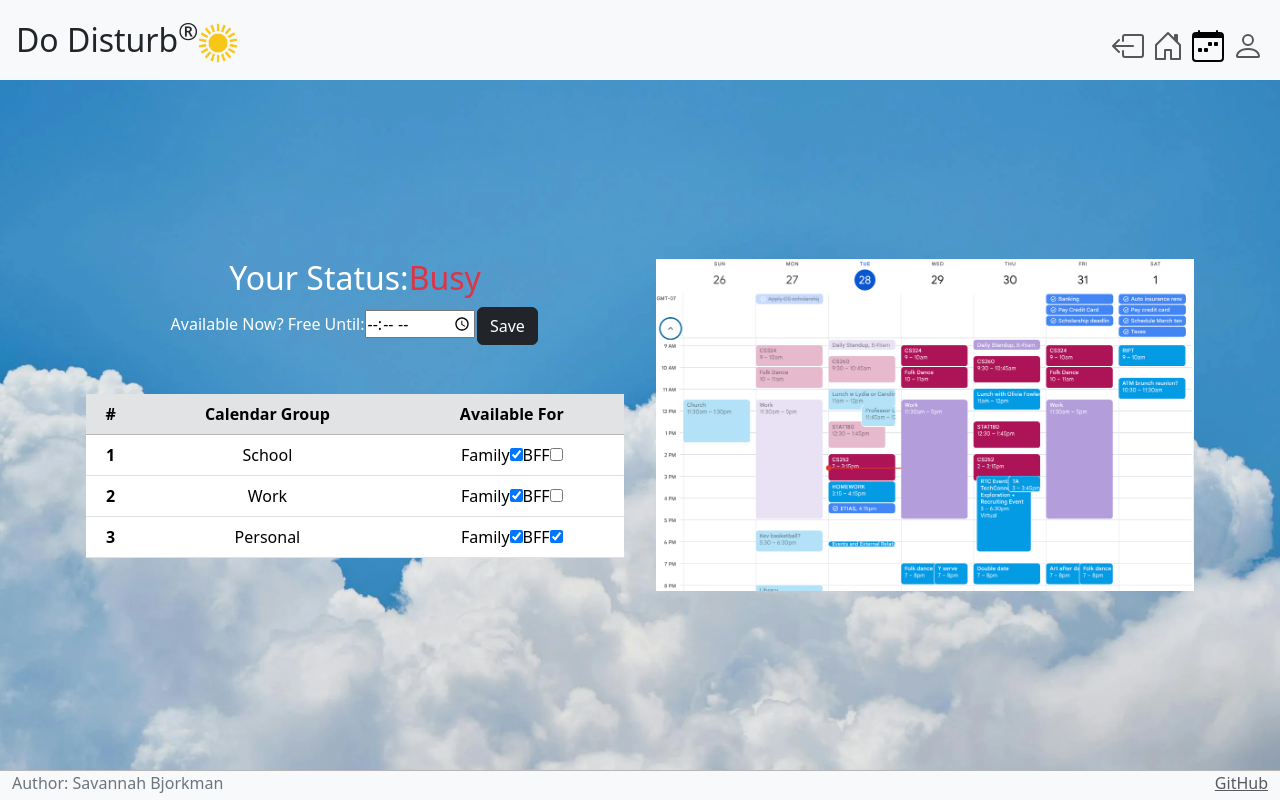
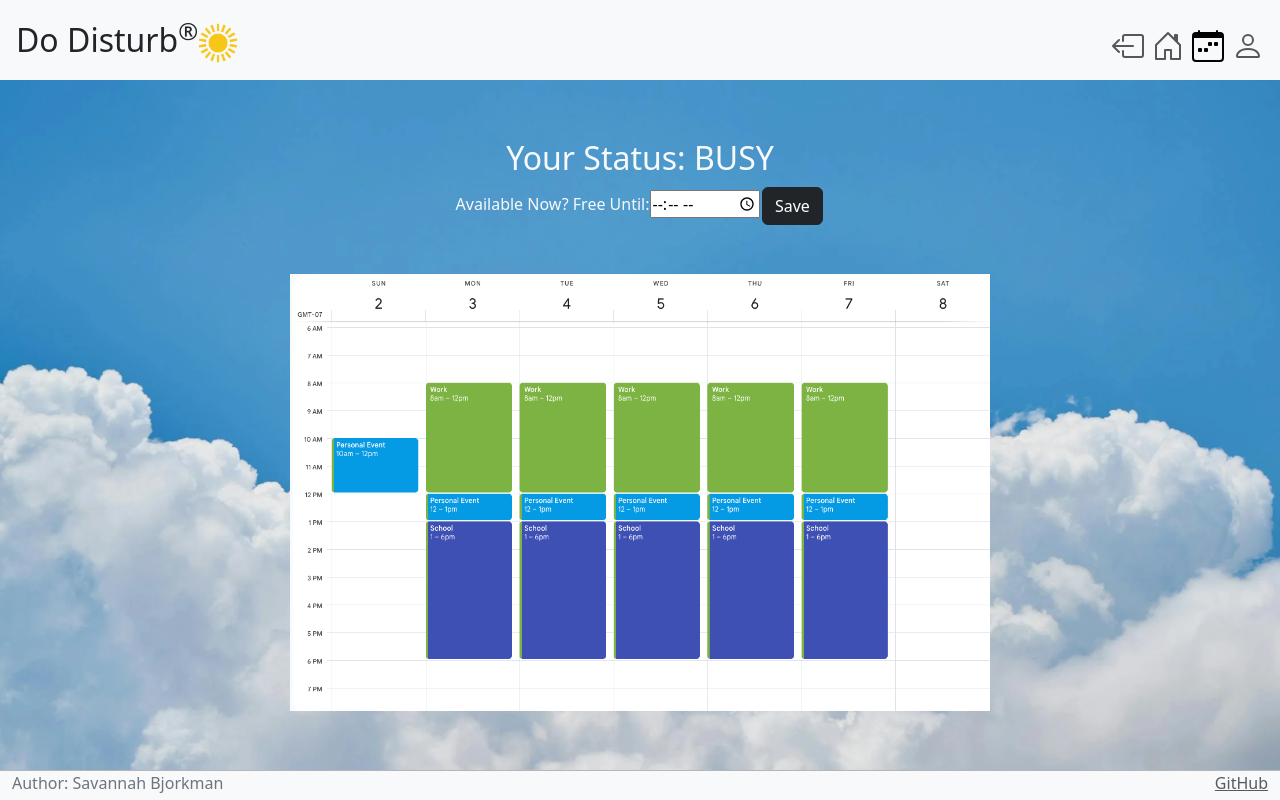
Before and after one commit to savbjork/startup, a React (Vite) app: page /schedule in a window 1280 px wide. Built offline with nearby package versions, Linux system fonts and the light colour scheme.

Commit message:
working on react p2

```diff
--- a/src/app.jsx
+++ b/src/app.jsx
@@ -10,6 +10,11 @@ import { Home } from './home/home';
 import { Schedule } from './schedule/schedule';
 
 export default function App() {
+
+    //temporary mock database information
+    const friends = ['Adrienne','Steve','Abby','Kevin','Sawyer'];
+    localStorage.setItem('friends', JSON.stringify(friends));
+
     return (
         <BrowserRouter>
             <div className='body bg-dark text-light'>
--- a/src/friends/friends.jsx
+++ b/src/friends/friends.jsx
@@ -3,81 +3,73 @@ import './friends.css';
 
 
 export function Friends() {
+  const [friends, setFriends] = React.useState([]);
+
+  React.useEffect(() => {
+    const friendsText = localStorage.getItem('friends');
+    if (friendsText) {
+      setFriends(JSON.parse(friendsText));
+    }
+  }
+  , []);
+
+  const friendRows = [];
+  if (friends) {
+    console.log('friends')
+    for (const friend of friends) {
+      //const { name } = friend;
+      console.log(friend);
+      friendRows.push(
+        <tr key={friend}>
+          <td>{friend}</td>
+          {/* <td>
+            <div className="btn-group btn-group-toggle" data-toggle="buttons">
+            <label className="btn">
+              <input type="radio" name="group1" id="group1_family" autoComplete="off" defaultChecked /> Family
+            </label>
+            <label className="btn">
+              <input type="radio" name="group1" id="group1_BFF" autoComplete="off"/> BFF
+            </label>
+            </div>
+          </td> */}
+        </tr>
+      );
+
+    }
+  }
+  else {
+    console.log('no friends');
+  }
+
+
   return (
     <main>
       <div className="container">
         <div className="row">
-             <h2 className="text-light">Friends & Groups</h2>
+             <h2 className="text-light text-center">Friends</h2>
             <section>
               <table className="table bg-light text-dark">
                 <thead className="table-secondary">
                   <tr>
-                    <th scope="col">#</th>
                     <th scope="col">Name</th>
-                    <th scope="col">Group</th>
-                    <th scope="col">Status</th>
                   </tr>
                 </thead>
                 <tbody>
-                  <tr>
-                    <th scope="row">1</th>
-                    <td>Adge</td>
-                    <td>
-                      <div className="btn-group btn-group-toggle" data-toggle="buttons">
-                      <label className="btn">
-                        <input type="radio" name="group1" id="group1_family" autoComplete="off" defaultChecked /> Family
-                      </label>
-                      <label className="btn">
-                        <input type="radio" name="group1" id="group1_BFF" autoComplete="off"/> BFF
-                      </label>
-                      </div>
-                    </td>
-                    <td>Busy</td>
-                    </tr>
-                    <tr>
-                    <th scope="row">2</th>
-                    <td>Jocey</td>
-                    <td>
-                      <div className="btn-group btn-group-toggle" data-toggle="buttons">
-                      <label className="btn">
-                        <input type="radio" name="group2" id="jocey_family" autoComplete="off" defaultChecked/> Family
-                      </label>
-                      <label className="btn">
-                        <input type="radio" name="group2" id="jocey_BFF" autoComplete="off"/> BFF
-                      </label>
-                      </div>
-                    </td>
-                    <td>Busy</td>
-                    </tr>
-                    <tr>
-                    <th scope="row">3</th>
-                    <td>Sawyer</td>
-                    <td>
-                      <div className="btn-group btn-group-toggle" data-toggle="buttons">
-                      <label className="btn">
-                        <input type="radio" name="group3" id="sawyer_family" autoComplete="off"/> Family
-                      </label>
-                      <label className="btn">
-                        <input type="radio" name="group3" id="sawyer_BFF" autoComplete="off" defaultChecked /> BFF
-                      </label>
-                      </div>
-                    </td>
-                    <td>Available</td>
-                    </tr>
+                  {friendRows}
               </tbody>
             </table>
             <input type="text" placeholder="Username"/>
             <button type="submit" className="btn btn-dark">Add</button>
             </section>
 
-          <div>
+          {/* <div>
             <ul className="list-group list-group-horizontal flex-wrap">
               <li className="list-group-item">Family</li>
               <li className="list-group-item">BFF</li>
             </ul>
             <input type="text" placeholder="Group Name"/>
             <button type="submit" className="btn btn-dark">Add</button>
-          </div>
+          </div> */}
         </div>
       </div>
     </main>
--- a/src/home/home.jsx
+++ b/src/home/home.jsx
@@ -2,29 +2,86 @@ import React from 'react';
 import './home.css';
 
 export function Home() {
+  const [friends, setFriends] = React.useState([]);
+  const [availFriend, setAvailFriend] = React.useState([]);
+  const [busyFriend, setBusyFriend] = React.useState([]);
+
+  React.useEffect(() => {
+    const friendsText = localStorage.getItem('friends');
+    if (friendsText) {
+      console.log('setting friends');
+      setFriends(JSON.parse(friendsText));
+    }
+  }
+  , []);
+
+  React.useEffect(() => {
+    if (friends.length) {
+      updateFriends();
+    }
+    const interval = setInterval(() => updateFriends(), 60000);
+    return () => clearInterval(interval);
+  }, [friends]);
+
+  function updateFriends() {
+    const avail = [];
+    const busy = [];
+    if (friends.length) {
+      console.log('friends');
+      for (const friend of friends) {
+        const status = getFriendStatus(friend);
+
+        if (status == 'available') {
+          avail.push(
+            <li className="list-group-item" key={friend}>{friend}</li>
+          );
+        } else {
+          busy.push(
+            <li className="list-group-item" key={friend}>{friend}</li>
+          );
+        }
+      }
+    } else {
+      console.log('no friends');
+      avail.push(
+        <li className="list-group-item">Add a friend!</li>
+      );
+    }
+    setAvailFriend(avail);
+    setBusyFriend(busy);
+  }
+
+
+  function getFriendStatus(friend) {
+    // TODO: replace with database call
+    const random = Math.floor(Math.random() * 2);
+    if (random === 0) {
+      return 'available';
+    }
+    else {
+      return 'busy';
+    }
+  }
+
   return (
     <main className="status container-fluid p-0 text-light">
       <div className="container">
-        <h4 className="text-center">Your friends are free to chat!</h4>
-        <br/>
+        {(availFriend.length > 0) &&
+        <>
+          <h4 className="text-center">Your friends are free to chat!</h4>
+          <br/>
+        </>}
         <div className="row bg-light p-2" style={{ "--bs-bg-opacity": ".5" }}>
           <div className="col-md-6 text-white p-3">
             <h2 className="text-success">Available</h2>
             <ul className="list-group list-group-horizontal flex-wrap">
-              <li className="list-group-item">Adge</li>
-              <li className="list-group-item">Caroline</li>
-              <li className="list-group-item">Lily</li>
-              <li className="list-group-item">James</li>
-              <li className="list-group-item">Stevie</li>
-              <li className="list-group-item">Martha</li>
+              {availFriend}
             </ul>
           </div>
           <div className="col-md-6 text-white p-3">
             <h2 className="text-danger">Busy</h2>
             <ul className="list-group list-group-horizontal flex-wrap">
-              <li className="list-group-item">Glinda</li>
-              <li className="list-group-item">Fiyero</li>
-              <li className="list-group-item">Trisha</li>
+              {busyFriend}
             </ul>
           </div>
         </div>
--- a/src/schedule/schedule.jsx
+++ b/src/schedule/schedule.jsx
@@ -2,84 +2,63 @@ import React from 'react';
 import './schedule.css';
 
 export function Schedule() {
+  const [status, setStatus] = React.useState('');
+  const [avail, setAvail] = React.useState('');
+
+
+  React.useEffect(() => {
+    setStatus(getStatus().status);
+  }, [avail]);
+
+  function getStatus() {
+    if (avail){
+      //const currentDate = new Date();
+      if (new Date(avail) > new Date()){
+        return { status : "AVAILABLE" };
+      }
+    }
+    // This will be replaced with a 3rd party service call
+    return { status : "BUSY" };
+  }
+
+  function addAvail() {
+    const avail = document.getElementById('availUntil').value;
+    console.log(avail);
+    if (avail){
+      setAvail(avail);
+      setStatus("AVAILABLE");
+    }
+  }
+
+
+
   return (
     <main>
       <div className="container">
-        <div className="row">
-          <div className="col-md-6 text-white text-center p-3">
+        <div className="row text-center">
           <section>
             <div className="status">
               <h2>
                 Your Status:
-                <span className="current-status text-danger">Busy</span>
+              <span className="current-status"> {status}</span>
               </h2>
             </div>
+            { status === 'BUSY' &&
             <div>
               <label htmlFor="change">Available Now? Free Until:</label>
-                <input type="time" id="count" placeholder="Free until"/>
-                <button type="submit" className="btn btn-dark">Save</button>
+              <input type="time" id="availUntil" placeholder="Free until"/>
+              <button type="submit" className="btn btn-dark" onClick={()=> addAvail()}>Save</button>
+            </div>}
+          </section>
           </div>
-            </section>
             <br/>
           <br/>
-            <div>
-              <table className="table bg-light text-dark">
-                <thead className="table-secondary">
-                  <tr>
-                    <th scope="col">#</th>
-                    <th scope="col">Calendar Group</th>
-                    <th scope="col">Available For</th>
-                  </tr>
-                </thead>
-                <tbody>
-                  <tr>
-                    <th scope="row">1</th>
-                    <td>School</td>
-                    <td>
-                      <fieldset>
-                        <label htmlFor="checkbox1">Family</label>
-                        <input type="checkbox" id="checkbox1" name="varCheckbox" value="checkbox1" defaultChecked />
-                        <label htmlFor="checkbox2">BFF</label>
-                        <input type="checkbox" id="checkbox2" name="varCheckbox" value="checkbox2" />
-                      </fieldset>
-                    </td>
-                  </tr>
-                  <tr>
-                    <th scope="row">2</th>
-                    <td>Work</td>
-                    <td>
-                      <fieldset>
-                        <label htmlFor="checkbox1">Family</label>
-                        <input type="checkbox" id="checkbox1" name="varCheckbox" value="checkbox1" defaultChecked />
-                        <label htmlFor="checkbox2">BFF</label>
-                        <input type="checkbox" id="checkbox2" name="varCheckbox" value="checkbox2" />
-                      </fieldset>
-                    </td>
-                  </tr>
-                  <tr>
-                    <th scope="row">3</th>
-                    <td>Personal</td>
-                    <td>
-                      <fieldset>
-                        <label htmlFor="checkbox1">Family</label>
-                        <input type="checkbox" id="checkbox1" name="varCheckbox" value="checkbox1" defaultChecked />
-                        <label htmlFor="checkbox2">BFF</label>
-                        <input type="checkbox" id="checkbox2" name="varCheckbox" value="checkbox2" defaultChecked/>
-                      </fieldset>
-                    </td>
-                  </tr>
-                </tbody>
-              </table>
+          <div className="text-center">
+            <img className="calendar" src="calendar2.png" alt="calendar"/>
           </div>
           </div>
-          <div className="col-md-6
-           p-3">
-            <div>
-              <img className="calendar" src="calendar.png" alt="calendar"/>
-            </div>
-          </div>
-        </div>
-      </div>
+        {/* </div>
+      </div> */}
     </main>
   );
 }
```
Also changed, not shown: public/calendar2.png (added), 1 other file (tests, documents, lock files or other folders). Lines whose indentation alone changed are shown as unchanged.
